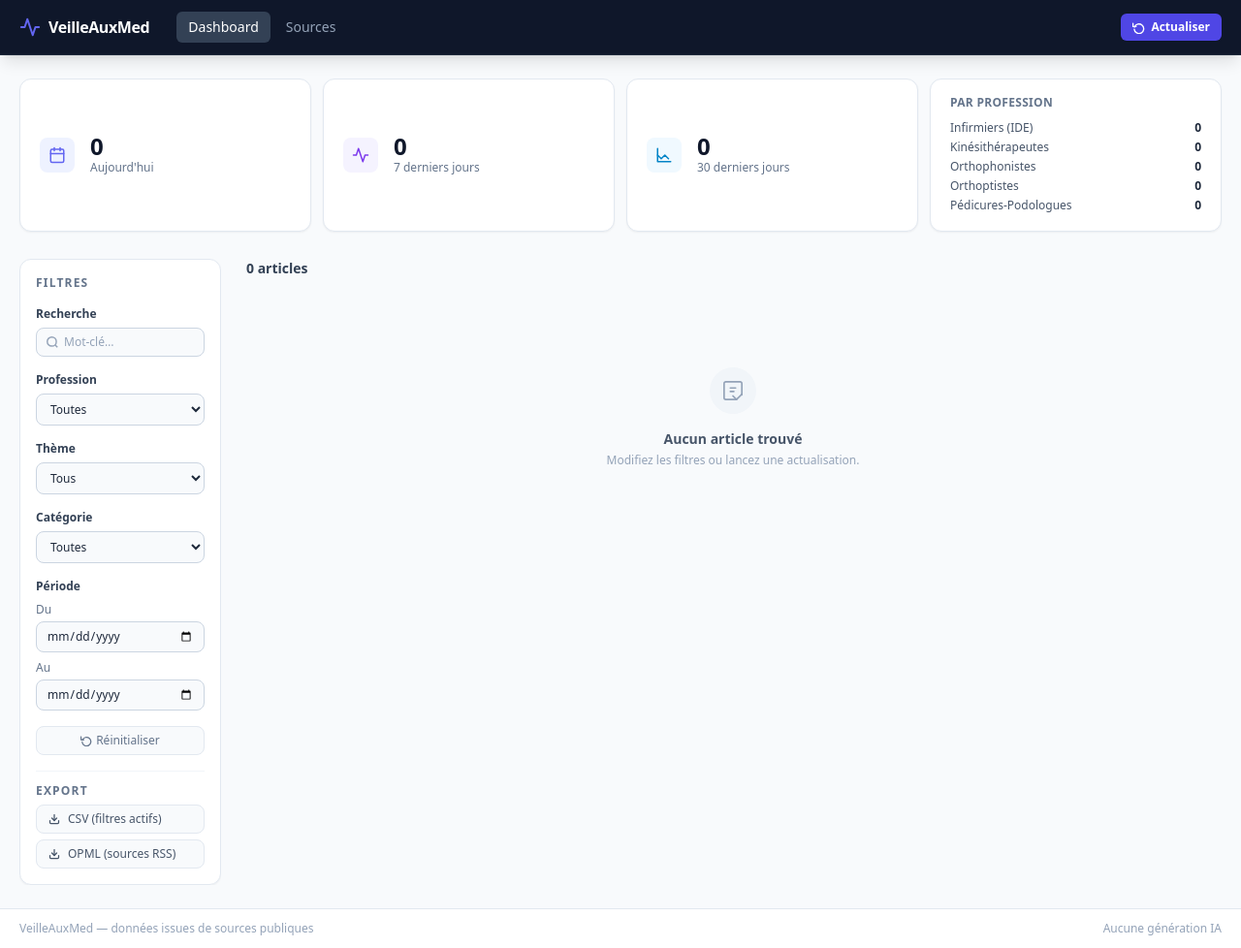
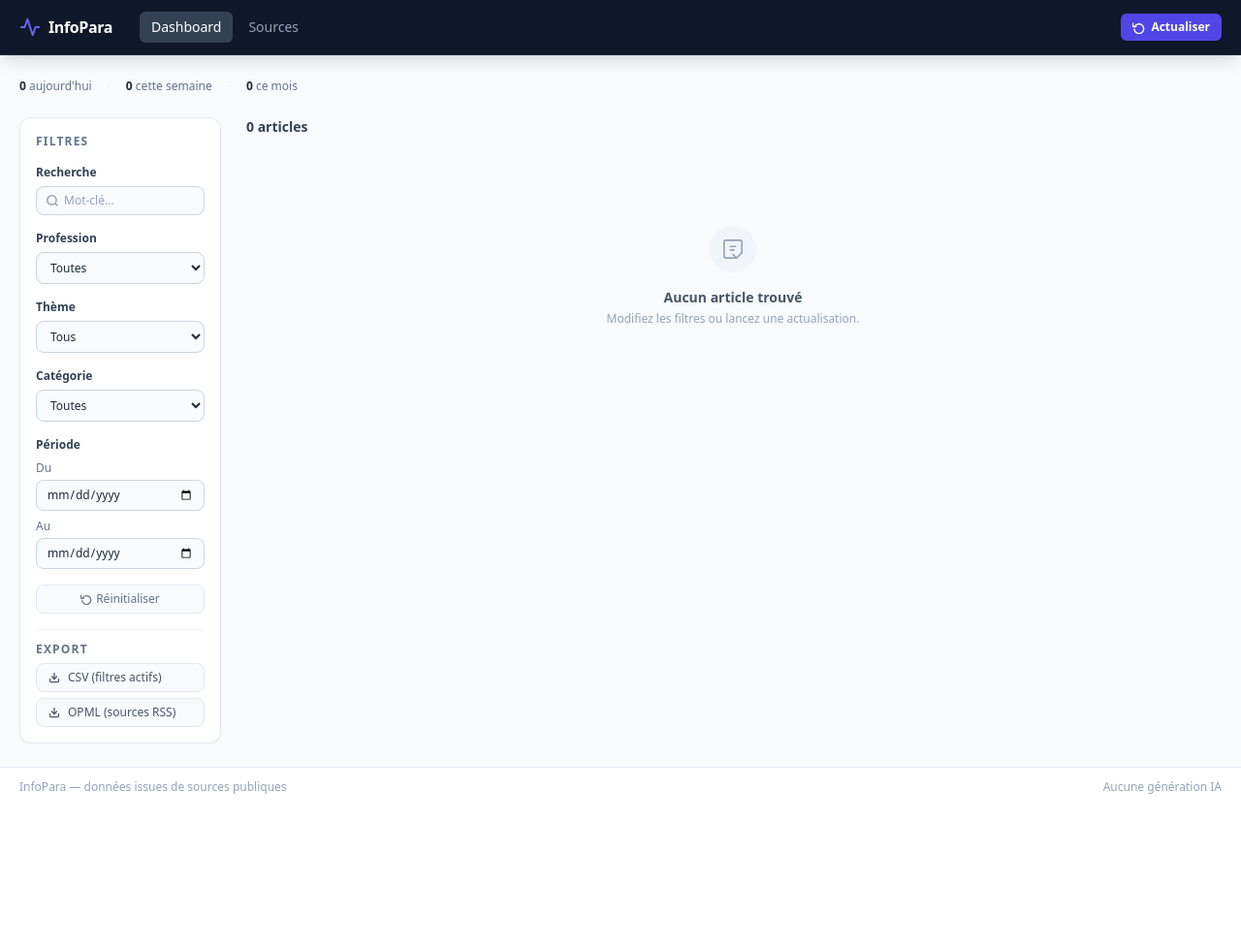
Before and after one commit to Riquart/Infopara, a FastAPI app: page / in a window 1280 px wide. Shown: the whole page at 97% size. After the commit the page ends 819 px from the top, so only its background shows below. Run offline with FastAPI, Linux system fonts and the light colour scheme; some libraries are stand-ins or nearby versions.

Commit message:
feat: rename to InfoPara, replace counter cards with compact stat strip

```diff
--- a/app/fetcher.py
+++ b/app/fetcher.py
@@ -18,7 +18,7 @@ from app.parsers.rss import RawArticle as RssRawArticle
 from app.parsers.rss import parse_rss
 from app.tagger import tag_article
 
-USER_AGENT = "VeilleAuxMed/1.0 (+contact: benoit.riquart@cgm.com)"
+USER_AGENT = "InfoPara/1.0 (+contact: benoit.riquart@cgm.com)"
 REQUEST_TIMEOUT = 20.0
 RATE_LIMIT_DELAY = 1.1  # seconds between requests to the same domain
 
--- a/app/main.py
+++ b/app/main.py
@@ -21,7 +21,7 @@ from app.models import Article, Source, SourceCategory
 from app.scheduler import start_scheduler, stop_scheduler
 from app.source_loader import load_sources_from_yaml
 
-app = FastAPI(title="VeilleAuxMed", version="0.1.0")
+app = FastAPI(title="InfoPara", version="0.1.0")
 
 templates = Jinja2Templates(directory="app/templates")
 
@@ -49,7 +49,7 @@ def startup() -> None:
     load_sources_from_yaml(db)
     db.close()
     start_scheduler()
-    logger.info("VeilleAuxMed démarré")
+    logger.info("InfoPara démarré")
 
 
 @app.on_event("shutdown")
@@ -354,7 +354,7 @@ def export_opml(db: Session = Depends(get_db)):
 
     lines = [
         '<?xml version="1.0" encoding="UTF-8"?>',
-        '<opml version="2.0"><head><title>VeilleAuxMed — Sources RSS</title></head><body>',
+        '<opml version="2.0"><head><title>InfoPara — Sources RSS</title></head><body>',
     ]
     for s in rss_sources:
         name = s.name.replace('"', "&quot;")
--- a/app/templates/base.html
+++ b/app/templates/base.html
@@ -3,7 +3,7 @@
 <head>
   <meta charset="UTF-8"/>
   <meta name="viewport" content="width=device-width, initial-scale=1.0"/>
-  <title>{% block title %}VeilleAuxMed{% endblock %}</title>
+  <title>{% block title %}InfoPara{% endblock %}</title>
   <script src="https://cdn.tailwindcss.com"></script>
   <script src="https://unpkg.com/htmx.org@1.9.12"></script>
   <style>
@@ -55,7 +55,7 @@
           <svg width="22" height="22" viewBox="0 0 24 24" fill="none" stroke="#6366f1" stroke-width="2.2" stroke-linecap="round" stroke-linejoin="round">
             <polyline points="22 12 18 12 15 21 9 3 6 12 2 12"/>
           </svg>
-          <span class="font-bold text-white text-base tracking-tight">VeilleAuxMed</span>
+          <span class="font-bold text-white text-base tracking-tight">InfoPara</span>
         </a>
         <div class="flex items-center gap-1">
           <a href="/"
@@ -102,7 +102,7 @@
 
   <footer class="border-t border-slate-200 bg-white">
     <div class="max-w-screen-xl mx-auto px-5 py-3 flex items-center justify-between">
-      <span class="text-xs text-slate-400">VeilleAuxMed — données issues de sources publiques</span>
+      <span class="text-xs text-slate-400">InfoPara — données issues de sources publiques</span>
       <span class="text-xs text-slate-400">Aucune génération IA</span>
     </div>
   </footer>
--- a/app/templates/index.html
+++ b/app/templates/index.html
@@ -1,5 +1,5 @@
 {% extends "base.html" %}
-{% block title %}Dashboard — VeilleAuxMed{% endblock %}
+{% block title %}Dashboard — InfoPara{% endblock %}
 
 {% block content %}
 
@@ -11,59 +11,13 @@
   'pedicure-podologue': 'Pédicures-Podologues'
 } %}
 
-<!-- ── Counter bar ─────────────────────────────────────────────────────── -->
-<div class="grid grid-cols-2 sm:grid-cols-4 gap-3 mb-7">
-
-  <!-- Aujourd'hui -->
-  <div class="bg-white rounded-xl border border-slate-200 shadow-sm px-5 py-4 flex items-center gap-4">
-    <div class="w-9 h-9 rounded-lg bg-indigo-50 flex items-center justify-center shrink-0">
-      <svg width="18" height="18" viewBox="0 0 24 24" fill="none" stroke="#6366f1" stroke-width="2" stroke-linecap="round" stroke-linejoin="round">
-        <rect x="3" y="4" width="18" height="18" rx="2" ry="2"/><line x1="16" y1="2" x2="16" y2="6"/><line x1="8" y1="2" x2="8" y2="6"/><line x1="3" y1="10" x2="21" y2="10"/>
-      </svg>
-    </div>
-    <div>
-      <div class="text-2xl font-bold text-slate-900 leading-none">{{ counters.today }}</div>
-      <div class="text-xs text-slate-500 mt-0.5">Aujourd'hui</div>
-    </div>
-  </div>
-
-  <!-- 7 jours -->
-  <div class="bg-white rounded-xl border border-slate-200 shadow-sm px-5 py-4 flex items-center gap-4">
-    <div class="w-9 h-9 rounded-lg bg-violet-50 flex items-center justify-center shrink-0">
-      <svg width="18" height="18" viewBox="0 0 24 24" fill="none" stroke="#7c3aed" stroke-width="2" stroke-linecap="round" stroke-linejoin="round">
-        <polyline points="22 12 18 12 15 21 9 3 6 12 2 12"/>
-      </svg>
-    </div>
-    <div>
-      <div class="text-2xl font-bold text-slate-900 leading-none">{{ counters.week }}</div>
-      <div class="text-xs text-slate-500 mt-0.5">7 derniers jours</div>
-    </div>
-  </div>
-
-  <!-- 30 jours -->
-  <div class="bg-white rounded-xl border border-slate-200 shadow-sm px-5 py-4 flex items-center gap-4">
-    <div class="w-9 h-9 rounded-lg bg-sky-50 flex items-center justify-center shrink-0">
-      <svg width="18" height="18" viewBox="0 0 24 24" fill="none" stroke="#0284c7" stroke-width="2" stroke-linecap="round" stroke-linejoin="round">
-        <path d="M3 3v18h18"/><polyline points="18 17 13 12 8 17 3 12"/>
-      </svg>
-    </div>
-    <div>
-      <div class="text-2xl font-bold text-slate-900 leading-none">{{ counters.month }}</div>
-      <div class="text-xs text-slate-500 mt-0.5">30 derniers jours</div>
-    </div>
-  </div>
-
-  <!-- Par profession -->
-  <div class="bg-white rounded-xl border border-slate-200 shadow-sm px-5 py-4">
-    <div class="text-xs font-semibold text-slate-500 uppercase tracking-wide mb-2">Par profession</div>
-    {% for p, cnt in counters.by_profession.items() %}
-      <div class="flex items-center justify-between text-xs py-0.5">
-        <span class="text-slate-600">{{ prof_labels.get(p, p) }}</span>
-        <span class="font-semibold text-slate-800 tabular-nums">{{ cnt }}</span>
-      </div>
-    {% endfor %}
-  </div>
-
+<!-- ── Counter strip ────────────────────────────────────────────────────── -->
+<div class="flex items-center gap-4 mb-6 text-xs text-slate-500">
+  <span><span class="font-semibold text-slate-800 tabular-nums">{{ counters.today }}</span> aujourd'hui</span>
+  <span class="text-slate-200">·</span>
+  <span><span class="font-semibold text-slate-800 tabular-nums">{{ counters.week }}</span> cette semaine</span>
+  <span class="text-slate-200">·</span>
+  <span><span class="font-semibold text-slate-800 tabular-nums">{{ counters.month }}</span> ce mois</span>
 </div>
 
 <!-- ── Layout: sidebar + articles ─────────────────────────────────────── -->
--- a/app/templates/sources.html
+++ b/app/templates/sources.html
@@ -1,5 +1,5 @@
 {% extends "base.html" %}
-{% block title %}Sources — VeilleAuxMed{% endblock %}
+{% block title %}Sources — InfoPara{% endblock %}
 
 {% block content %}
 
```
Also changed, not shown: README.md.
